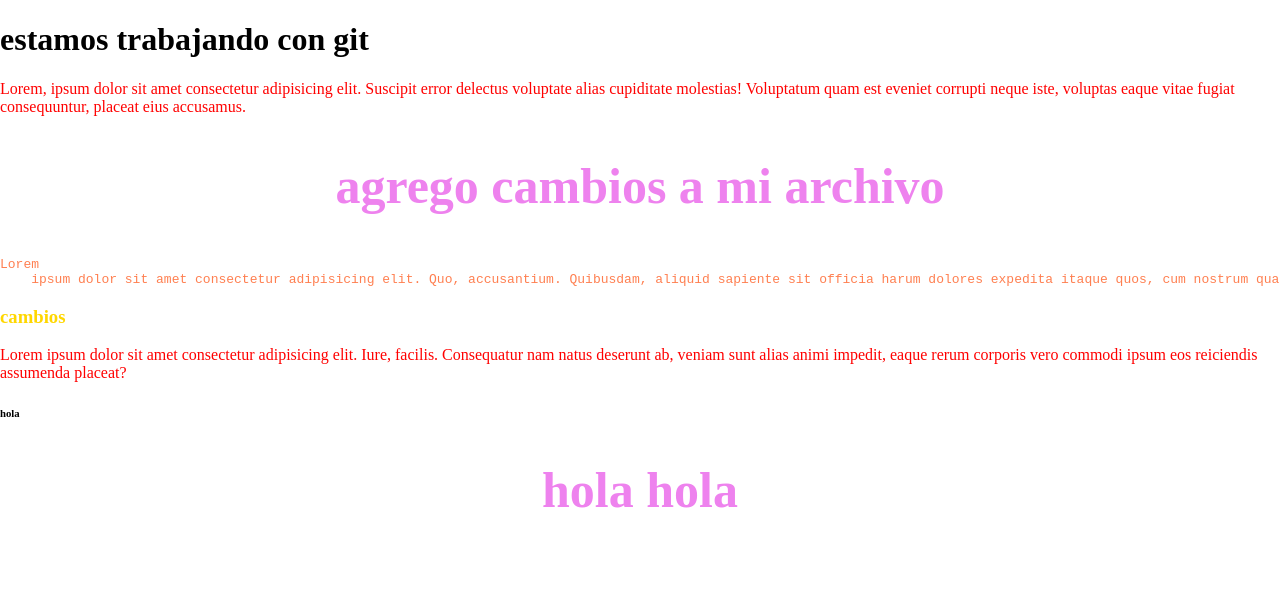
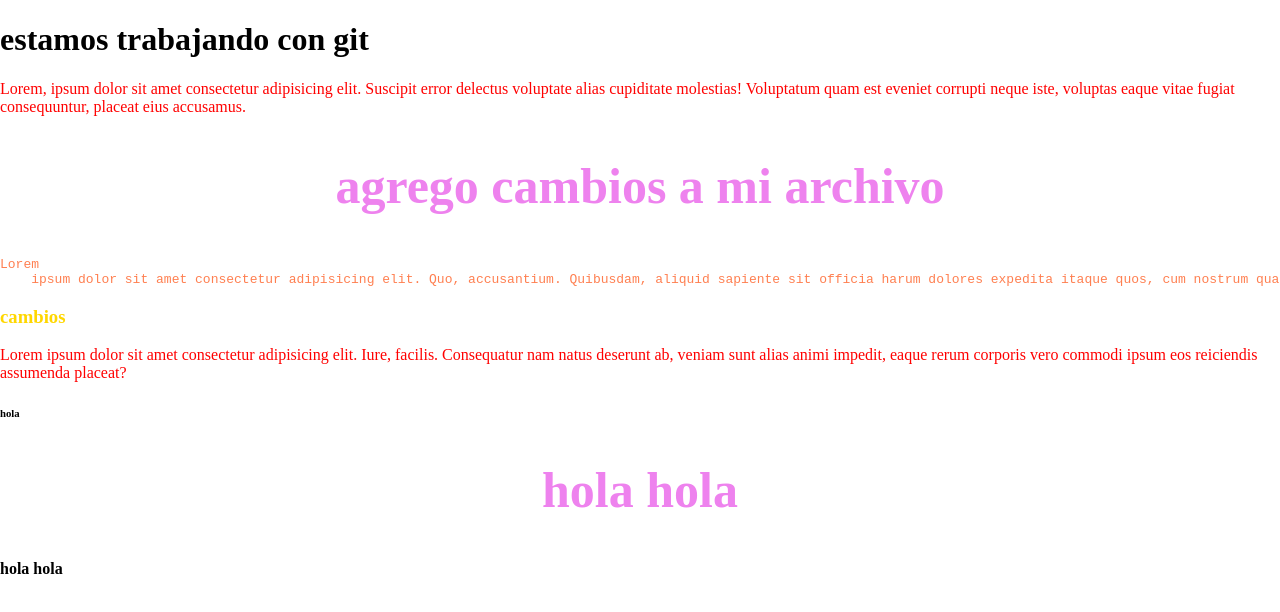
Before and after one commit to ntoledo1/ntoledo1, a plain HTML site: page index.html in a window 1280 px wide. Shown: the top 612 px of the page. Drawn offline with Linux system fonts and the light colour scheme.

Commit message:
Update index.html

```diff
--- a/index.html
+++ b/index.html
@@ -19,5 +19,6 @@
 <p>Lorem ipsum dolor sit amet consectetur adipisicing elit. Iure, facilis. Consequatur nam natus deserunt ab, veniam sunt alias animi impedit, eaque rerum corporis vero commodi ipsum eos reiciendis assumenda placeat?</p>
 <h6>hola</h6>
 <h2>hola hola </h2>
+    <h4>hola hola </h4>
 </body>
 </html>
```
